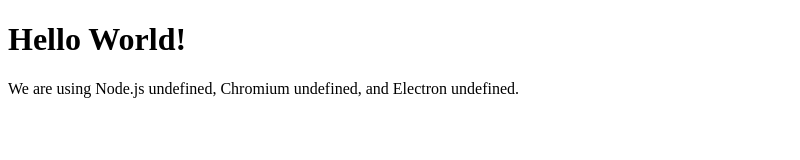
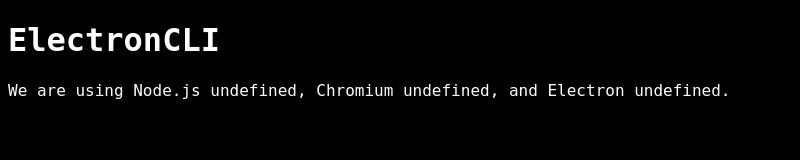
Before and after one commit to SplitPixl/ElectronCLI, an Electron app: page index.html in a window 800 px wide. Drawn offline with Linux system fonts and the light colour scheme.

Commit message:
Minor HTML for organisation, Added CSS link.

```diff
--- /dev/null
+++ b/index.css
@@ -0,0 +1,7 @@
+body {
+	background-color:#000;
+	color:#fff;
+
+	font-family:'Monospace';
+
+}
--- a/index.html
+++ b/index.html
@@ -3,9 +3,10 @@
   <head>
     <meta charset="UTF-8">
     <title>Hello World!</title>
+	<link rel="stylesheet" type="text/css" href="index.css">
   </head>
   <body>
-    <h1>Hello World!</h1>
+    <h1>ElectronCLI</h1>
     <!-- All of the Node.js APIs are available in this renderer process. -->
     We are using Node.js <script>document.write(process.versions.node)</script>,
     Chromium <script>document.write(process.versions.chrome)</script>,
```
